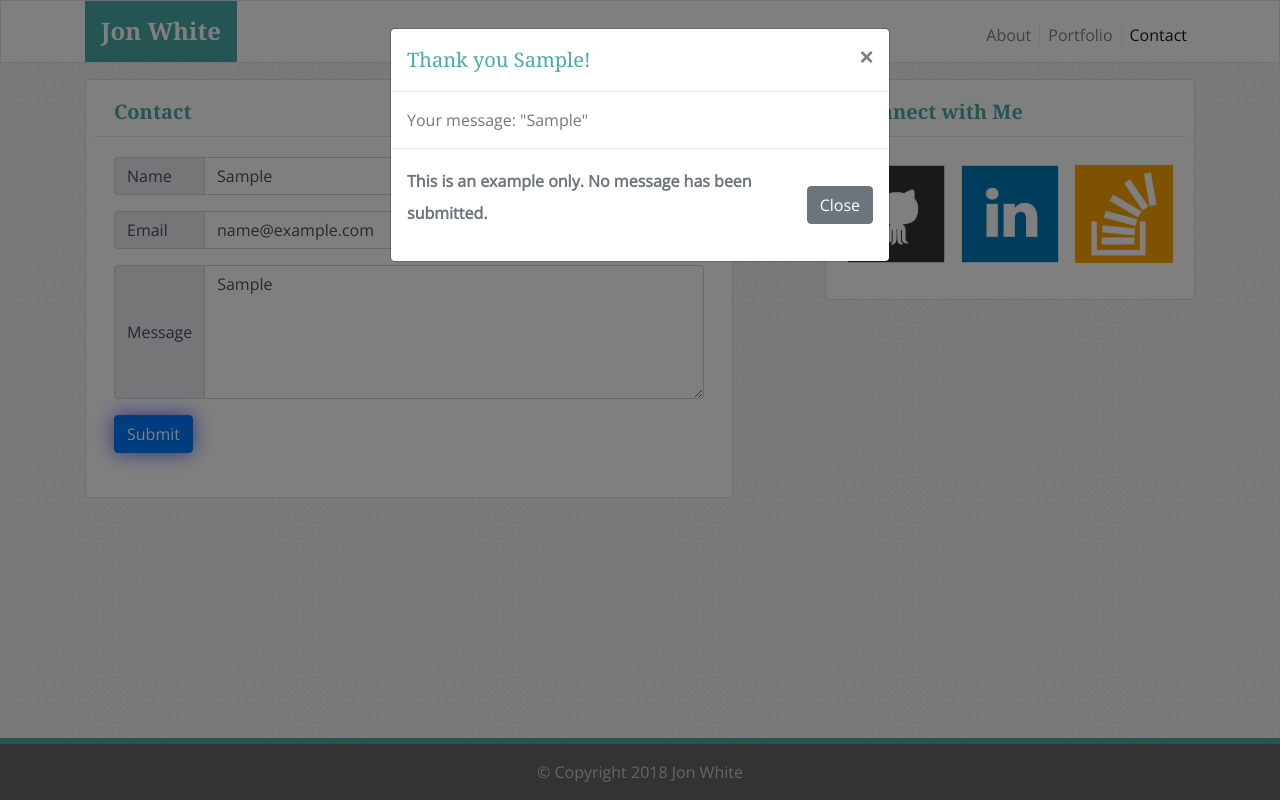
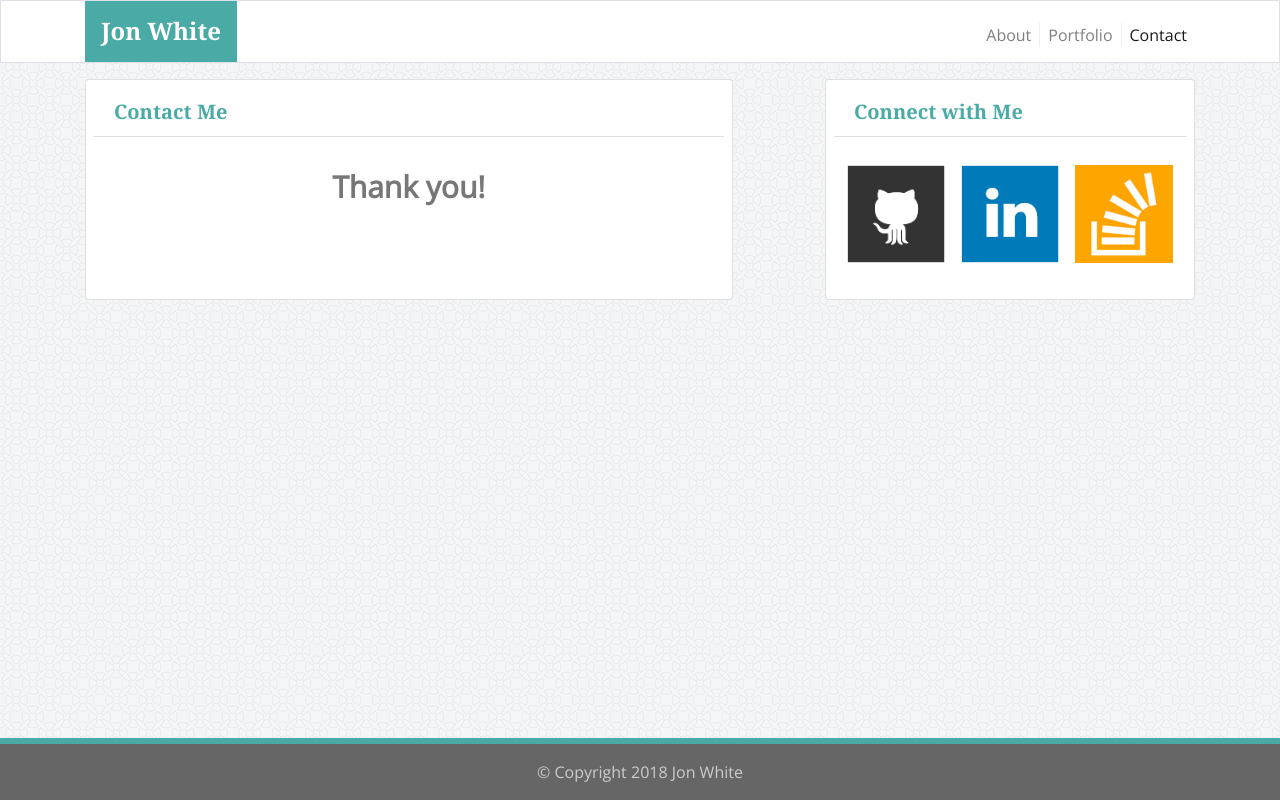
Before and after one commit to MotionSwing/MotionSwing.github.io, a plain HTML site: page contact.html in a window 1280 px wide. Both pictures are taken after typing "Sample", "name@example.com", "Sample" into the empty fields and a click on the button "Submit". Drawn offline with nearby package versions, Linux system fonts and the light colour scheme.

Commit message:
Updated contact form

```diff
--- a/assets/css/contact_style.css
+++ b/assets/css/contact_style.css
@@ -5,3 +5,8 @@ form button {
 .input-group>.input-group-prepend>.input-group-text {
 	min-width: 91px;
 }
+
+.thankyou {
+	text-align: center;
+    font-size: 30px;
+}
--- a/assets/js/script.js
+++ b/assets/js/script.js
@@ -1,13 +1,16 @@
-$(window).on('load', function() {
-	$('#toggle').on('click', function() {
-		$('.container-fluid .card:nth-child(1)').toggleClass('col-md-8');
-	});
-});
+function sendMail(){
+	const submitter = $('#submitter').val().trim();
+	const body = encodeURIComponent(`Hi Jonathan,
 
+	${$("#message").val().trim()}
 
-function modal_click() {
-	var submitter = $('#submitter').val();
-	var message = $('#message').val();
-	$('#ModalLongTitle').text('Thank you '  + submitter + '!');
-	$('#ModalLong .modal-body').text('Your message: "' + message + '"');
-}
+	Regards,
+	${submitter}
+	`);
+	const subject = encodeURIComponent('Message for Jonathan White');
+	const message = `mailto:jon.white2@gmail.com?subject=${subject}&body=${body}`;
+	window.open(message);
+
+	const thanks = $("<p>").text('Thank you!');
+	$("#form-wrapper").empty().addClass('thankyou').append(thanks);
+};
--- a/contact.html
+++ b/contact.html
@@ -42,9 +42,9 @@
 			<div class="row">
 			    <div class="card col-md-7 p-2 mb-sm-3 mb-md-4">
 			    	<div class="card-header bg-white">
-			    		<h5 class="card-title font-weight-bold m-0">Contact</h5>
+			    		<h5 class="card-title font-weight-bold m-0">Contact Me</h5>
 			    	</div>
-					<div class="card-body">
+					<div id="form-wrapper" class="card-body">
 						<form>
 							<div class="input-group mb-3">
 							  <div class="input-group-prepend">
@@ -56,7 +56,7 @@
 							  <div class="input-group-prepend">
 							    <span class="input-group-text" id="basic-addon2">Email</span>
 							  </div>
-							  <input id="email" type="email" class="form-control" placeholder="example@gmail.com" aria-label="Name" aria-describedby="basic-addon1">
+							  <input id="email" type="email" class="form-control" placeholder="example@gmail.com" pattern=".+@.+\..+" aria-label="Name" aria-describedby="basic-addon1">
 							</div>
 							<div class="input-group mb-3">
 							  <div class="input-group-prepend">
@@ -66,29 +66,8 @@
 							</div>
 
 							<!-- Button trigger modal -->
-							<button type="button" class="btn btn-primary  mb-3" data-toggle="modal" data-target="#ModalLong" onclick="modal_click();">Submit</button>
+							<button type="button" class="btn btn-primary  mb-3" onclick="sendMail();">Submit</button>
 						</form>
-
-						<!-- Modal -->
-						<div class="modal fade" id="ModalLong" tabindex="-1" role="dialog" aria-labelledby="ModalLongTitle" aria-hidden="true">
-						  <div class="modal-dialog" role="document">
-						    <div class="modal-content">
-						      <div class="modal-header">
-						        <h5 class="modal-title" id="ModalLongTitle">Thank you!</h5>
-						        <button type="button" class="close" data-dismiss="modal" aria-label="Close">
-						          <span aria-hidden="true">&times;</span>
-						        </button>
-						      </div>
-						      <div class="modal-body">
-						        Message Submitted.
-						      </div>
-						      <div class="modal-footer">
-						      	<p class="text-muted">This is an example only. No message has been submitted.</p>
-						        <button type="button" class="btn btn-secondary" data-dismiss="modal">Close</button>
-						      </div>
-						    </div>
-						  </div>
-						</div>
 					</div>
 			    </div>
 			    <div class="card col-md-4 ml-auto p-2 h-25 mb-sm-4">
```
